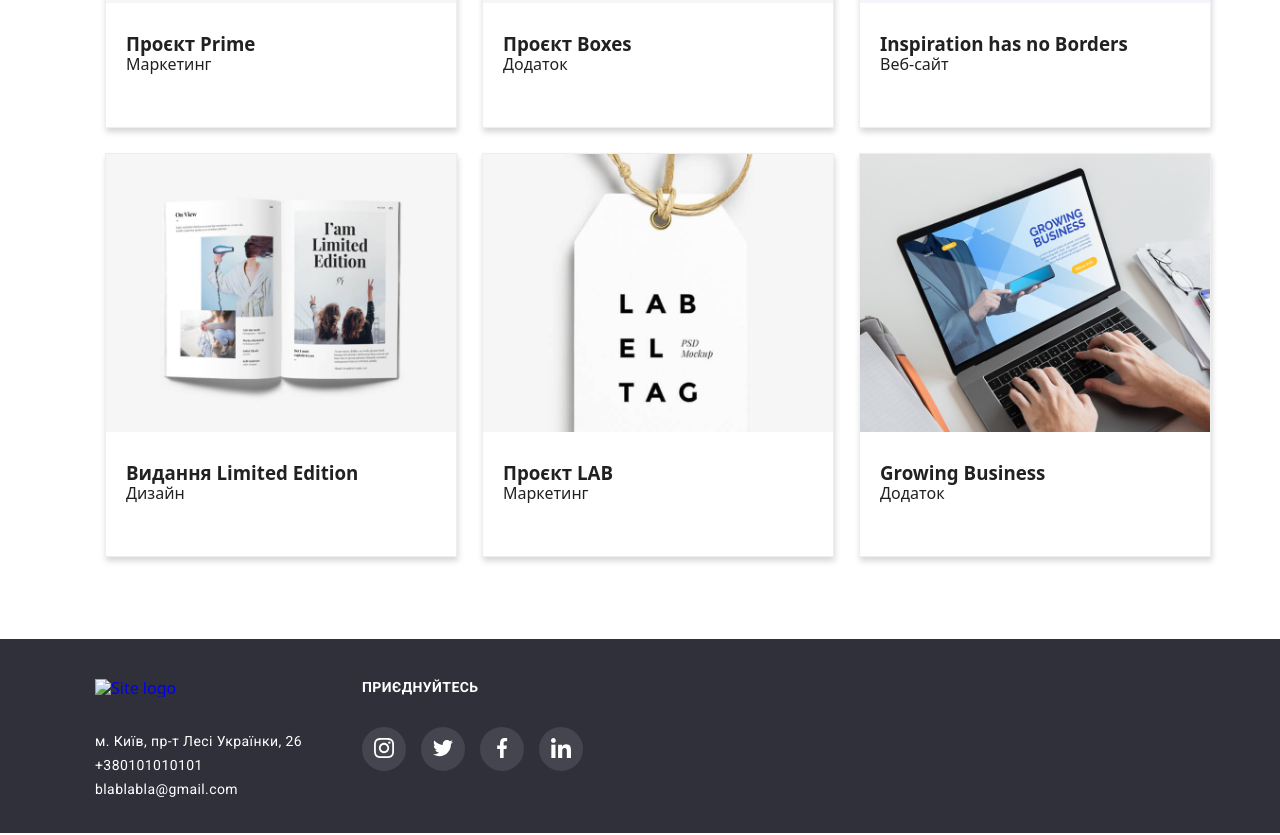
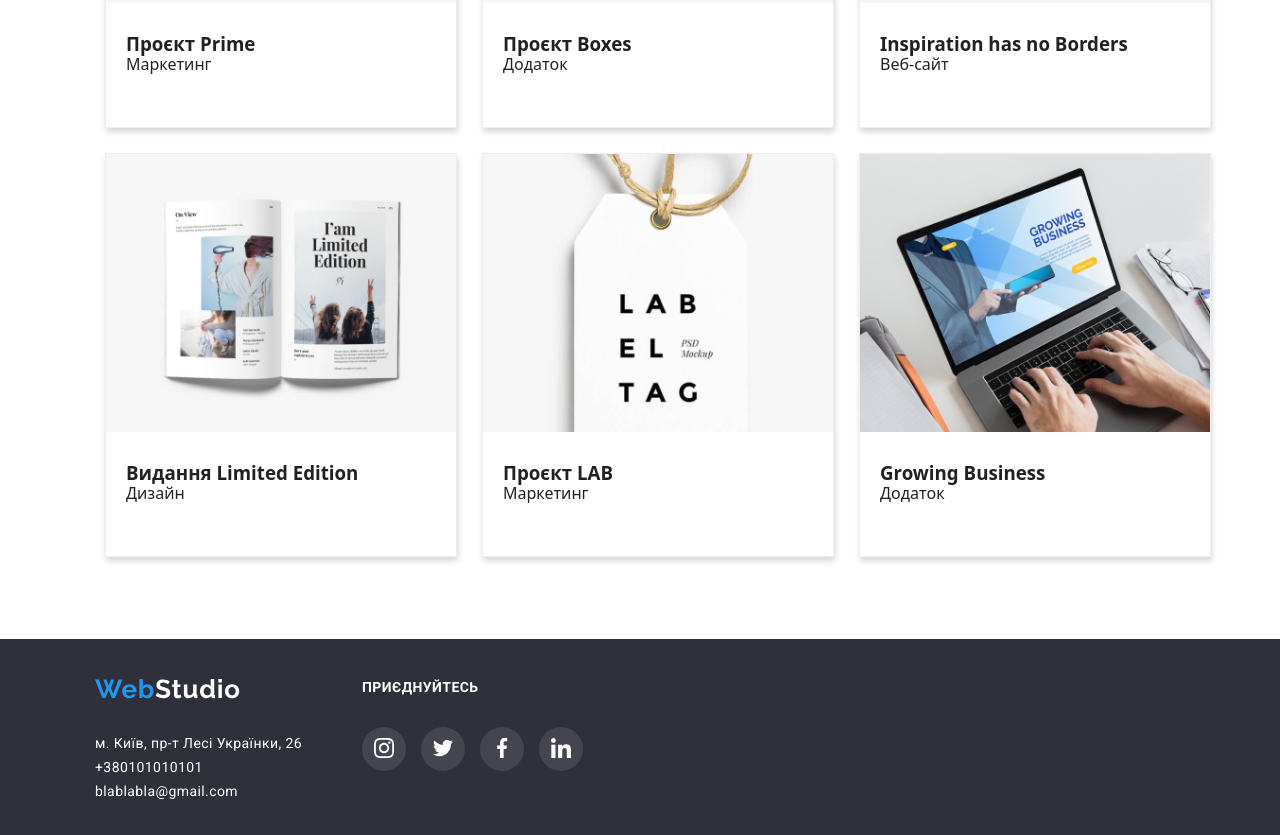
Before and after one commit to BakudanShogun/Homework-5, a plain HTML site: page portfolio.html in a window 1280 px wide. Shown: the part 947-1782 px from the top of the page. Drawn offline with nearby package versions, Linux system fonts and the light colour scheme; the site is published under a folder, as on GitHub Pages, so addresses that start at the root find nothing.

Commit message:
Update portfolio.html

```diff
--- a/portfolio.html
+++ b/portfolio.html
@@ -272,7 +272,7 @@
       <div class="container site-footer-container">
         <div>
           <a class="footer-site-logo link" href="/index.html"
-            ><img src="/images/WebStudio.svg" alt="Site logo"
+            ><img src="./images/WebStudio.svg" alt="Site logo"
           /></a>
 
           <ul class="footer-nav">
```
